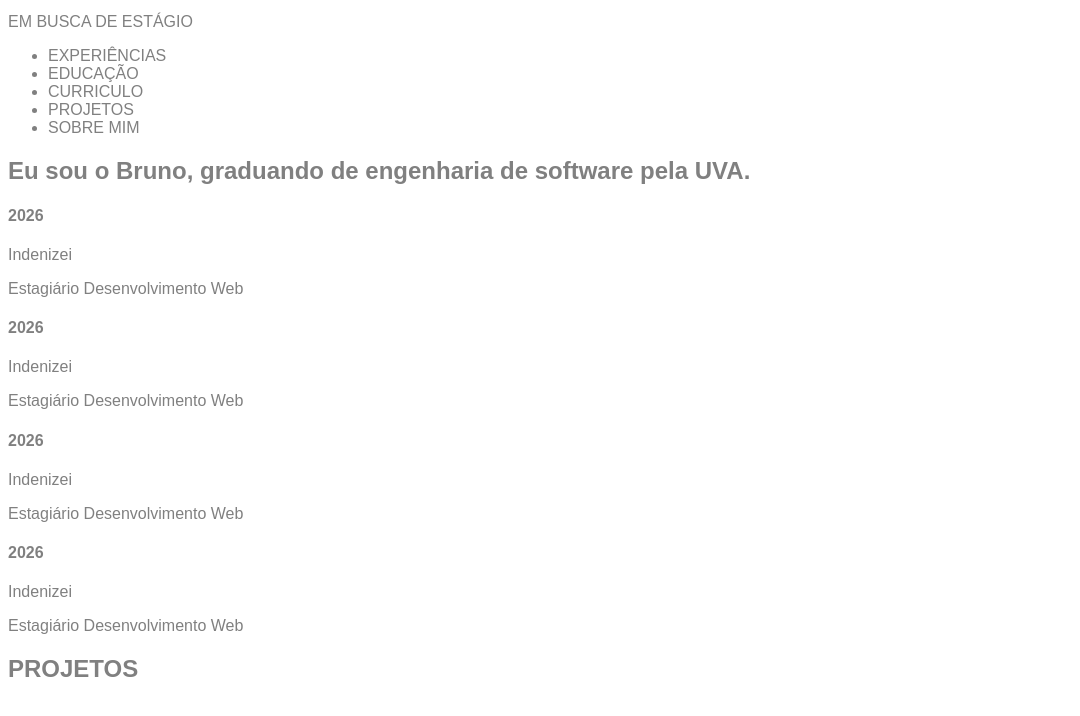
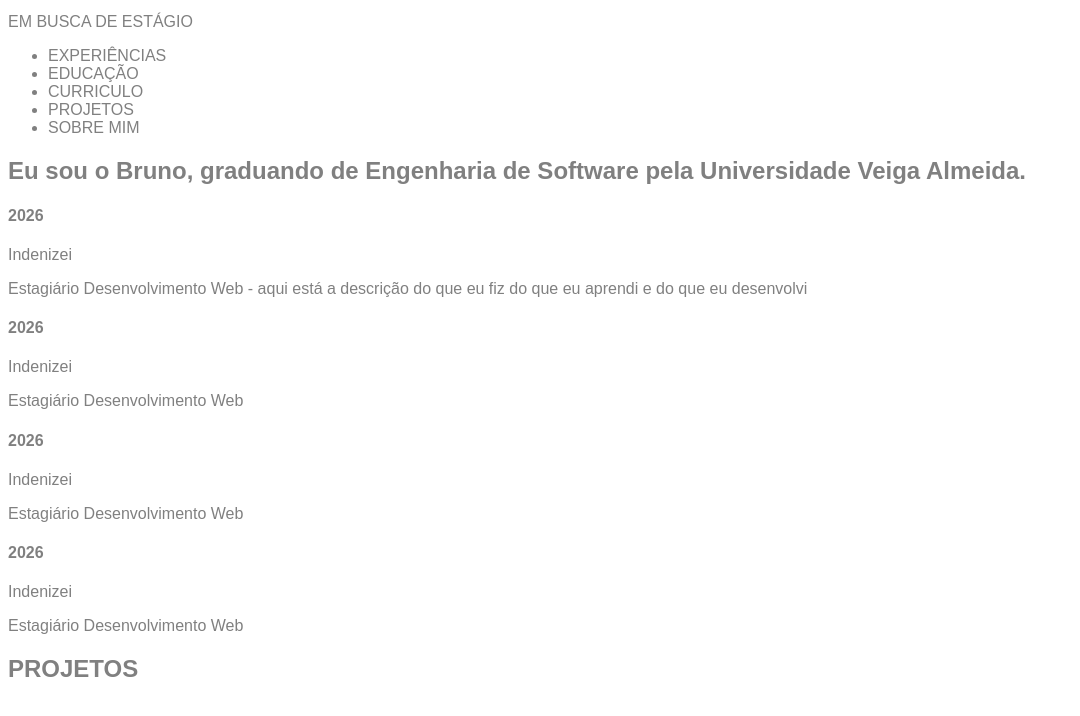
Before and after one commit to brunoferreiraff/portfolio, a plain HTML site: page index.html in a window 1280 px wide. Shown: the part 80-796 px from the top of the page, without its empty margins (0-1080 px from the left). Drawn offline with Linux system fonts and the light colour scheme.

Commit message:
second commit

```diff
--- a/index.html
+++ b/index.html
@@ -29,15 +29,20 @@
 </header>
 
 <main>
-    <section>
-        <h1>Eu sou o Bruno, graduando de engenharia de software pela UVA.</h1>
+    <section class="apresentacao-inicial">
+        <div class="apresentacao-txt">
+        <h1>Eu sou o Bruno, graduando de Engenharia de Software pela Universidade Veiga Almeida.</h1>
+        </div>
+        <div class="apresentacao-foto"></div>
     </section>
 <div class="experiencias-resumo">
     <div class="experiencias-coluna">
 
         <h4>2026</h4>
         <div class="experiência-empresa">Indenizei
-            <p>Estagiário Desenvolvimento Web</p>
+            <p>Estagiário Desenvolvimento Web -
+                aqui está a descrição do que eu fiz do que eu aprendi e do que eu desenvolvi
+            </p>
         </div>
     </div>
     <div class="experiencias-coluna">
```
